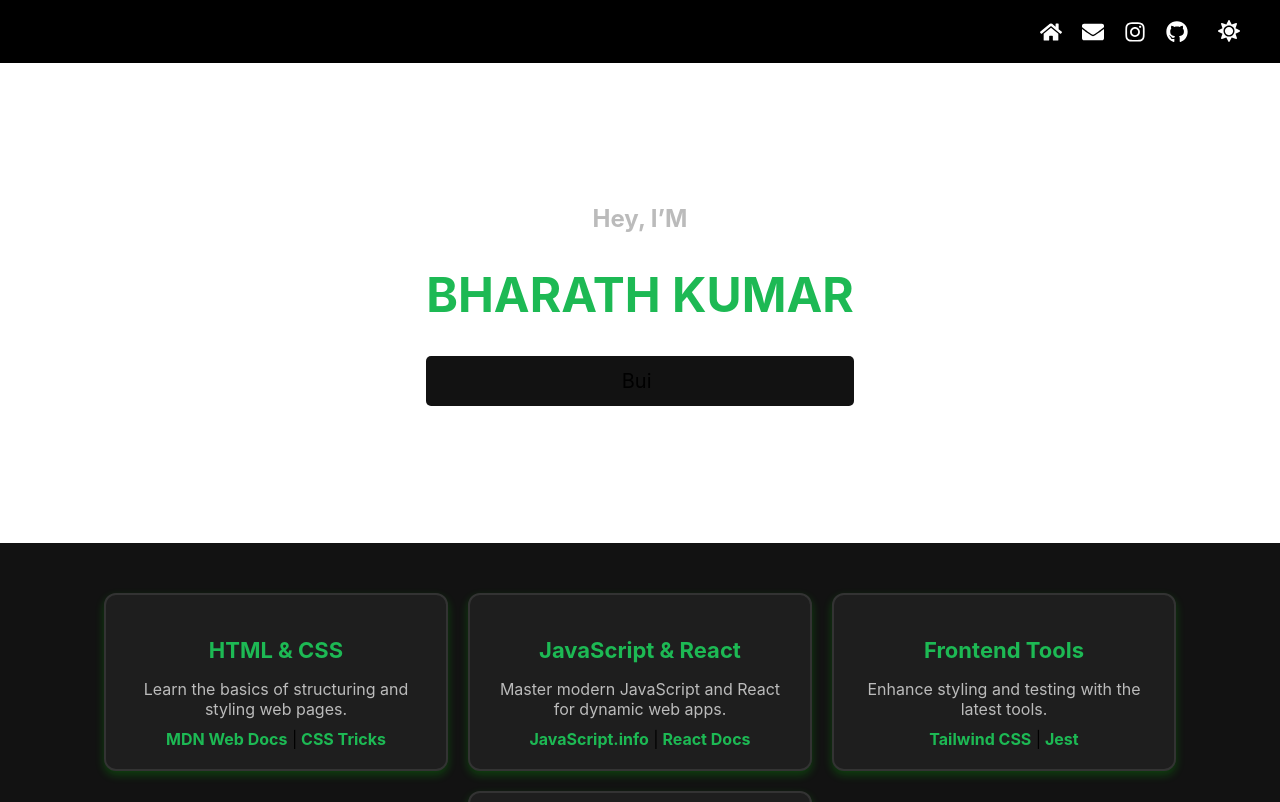
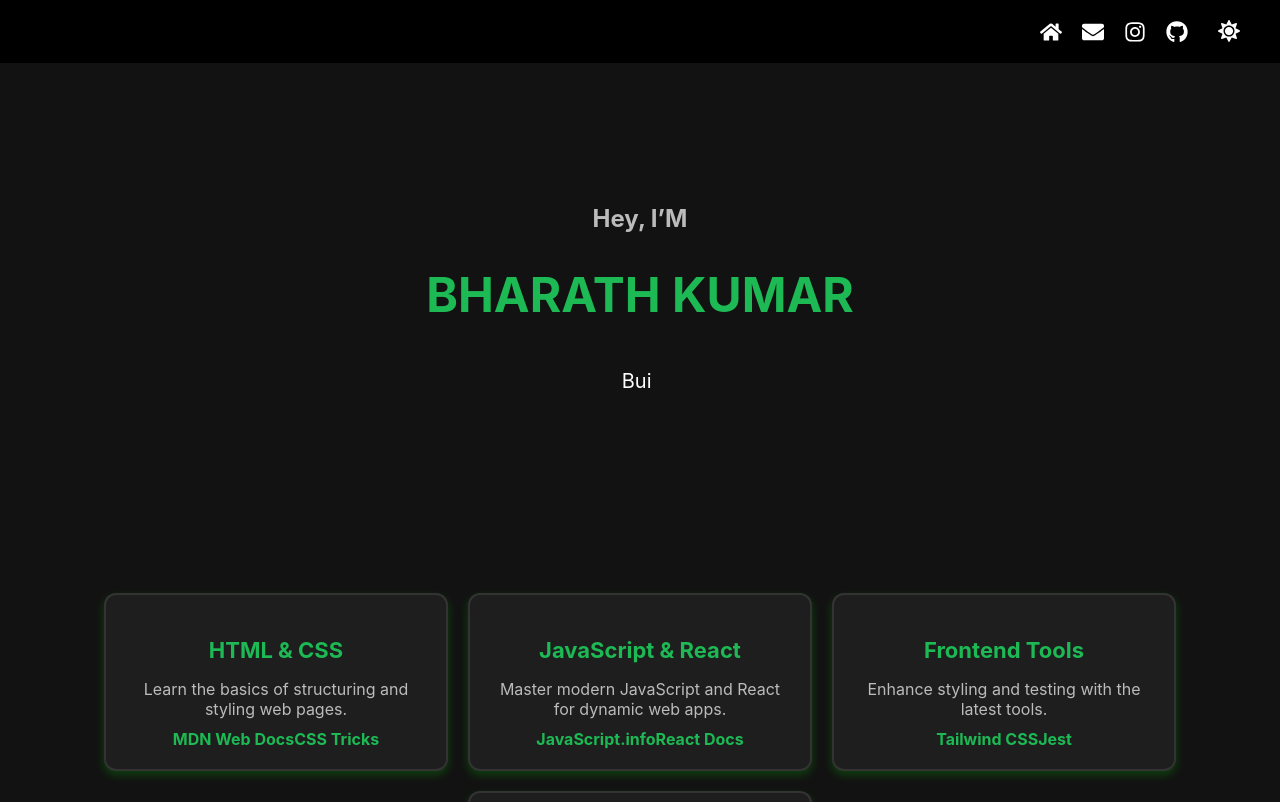
Before and after one commit to bharathkumar205/bharathkumar-Portfolio, a React (Create React App) app: page / in a window 1280 px wide. Shown: the top 802 px of the page. Built offline with nearby package versions, Linux system fonts and the light colour scheme.

Commit message:
Components are create

```diff
--- a/src/App.js
+++ b/src/App.js
@@ -1,11 +1,34 @@
-import logo from './logo.svg';
-import Blog from './blog.js';
+import "./App.css";
+import React, { useState, useEffect } from "react";
+import Navbar from "./components/Navbar";
+import MainContent from "./components/MainContent";
+import EducationSection from "./components/EducationSection";
 
 function App() {
+  // Theme state
+  const [theme, setTheme] = useState("dark");
+
+  // Load theme from localStorage
+  useEffect(() => {
+    const savedTheme = localStorage.getItem("theme") || "dark";
+    setTheme(savedTheme);
+    document.body.className = savedTheme;
+  }, []);
+
+  // Toggle theme function
+  const toggleTheme = () => {
+    const newTheme = theme === "dark" ? "light" : "dark";
+    setTheme(newTheme);
+    document.body.className = newTheme;
+    localStorage.setItem("theme", newTheme);
+  };
+
   return (
-    <div className="App">
-      <Blog/>
-    </div>
+    <>
+      <Navbar theme={theme} toggleTheme={toggleTheme} />
+      <MainContent />
+      <EducationSection />
+    </>
   );
 }
 
--- a/src/blog.js
+++ /dev/null
@@ -1,103 +0,0 @@
-import "./App.css";
-import React, { useState, useEffect } from "react";
-import { FaHome, FaEnvelope, FaInstagram, FaGithub, FaSun, FaMoon } from "react-icons/fa";
-import { TypeAnimation } from "react-type-animation";
-
-function Blog() {
-  // Theme state
-  const [theme, setTheme] = useState("dark");
-
-  // Load theme from localStorage
-  useEffect(() => {
-    const savedTheme = localStorage.getItem("theme");
-    if (savedTheme) {
-      setTheme(savedTheme);
-      document.body.className = savedTheme;
-    }
-  }, []);
-
-  // Toggle theme function
-  const toggleTheme = () => {
-    const newTheme = theme === "dark" ? "light" : "dark";
-    setTheme(newTheme);
-    document.body.className = newTheme;
-    localStorage.setItem("theme", newTheme);
-  };
-
-  return (
-    <>
-      {/* Navbar */}
-      <nav className="navbar">
-        <div className="nav-container">
-          <ul className="nav-links">
-            <li><a href="#home"><FaHome /></a></li>
-            <li><a href="#contact"><FaEnvelope /></a></li>
-            <li><a href="https://www.instagram.com/bharath_2k5"><FaInstagram /></a></li>
-            <li><a href="https://github.com/bharathkumar205"><FaGithub /></a></li>
-          </ul>
-
-          {/* Theme Toggle Button */}
-          <button className="theme-toggle-btn" onClick={toggleTheme}>
-            {theme === "dark" ? <FaSun /> : <FaMoon />}
-          </button>
-        </div>
-      </nav>
-
-
-      {/* Main Content */}
-      <div className="main-content">
-        <div className="text-content">
-          <h3>Hey, I’M</h3>
-          <h1>BHARATH KUMAR</h1>
-          <p className="typing-text">
-            <TypeAnimation
-              sequence={[
-                "A Frontend focused Web Developer...",
-                2000,
-                "Building the Frontend of Websites & Web Applications...",
-                2000,
-                "That leads to the success of the overall project.",
-                2000,
-              ]}
-              speed={50}
-              repeat={Infinity}
-            />
-          </p>
-        </div>
-      </div>
-
-      {/* Education Section */}
-      <div className="education-section">
-        <div className="education-card">
-          <h3>HTML & CSS</h3>
-          <p>Learn the basics of structuring and styling web pages.</p>
-          <a href="https://developer.mozilla.org/en-US/docs/Web/HTML">MDN Web Docs</a> |
-          <a href="https://css-tricks.com/"> CSS Tricks</a>
-        </div>
-
-        <div className="education-card">
-          <h3>JavaScript & React</h3>
-          <p>Master modern JavaScript and React for dynamic web apps.</p>
-          <a href="https://javascript.info/">JavaScript.info</a> |
-          <a href="https://react.dev/"> React Docs</a>
-        </div>
-
-        <div className="education-card">
-          <h3>Frontend Tools</h3>
-          <p>Enhance styling and testing with the latest tools.</p>
-          <a href="https://tailwindcss.com/">Tailwind CSS</a> |
-          <a href="https://jestjs.io/"> Jest</a>
-        </div>
-
-        <div className="education-card">
-          <h3>Projects & Practice</h3>
-          <p>Improve skills by building real-world projects.</p>
-          <a href="https://frontendmentor.io/">Frontend Mentor</a> |
-          <a href="https://www.codewars.com/"> CodeWars</a>
-        </div>
-      </div>
-    </>
-  );
-}
-
-export default Blog;
--- /dev/null
+++ b/src/components/EducationSection.js
@@ -0,0 +1,56 @@
+import React from "react";
+
+const educationData = [
+  {
+    title: "HTML & CSS",
+    description: "Learn the basics of structuring and styling web pages.",
+    links: [
+      { url: "https://developer.mozilla.org/en-US/docs/Web/HTML", text: "MDN Web Docs" },
+      { url: "https://css-tricks.com/", text: "CSS Tricks" }
+    ]
+  },
+  {
+    title: "JavaScript & React",
+    description: "Master modern JavaScript and React for dynamic web apps.",
+    links: [
+      { url: "https://javascript.info/", text: "JavaScript.info" },
+      { url: "https://react.dev/", text: "React Docs" }
+    ]
+  },
+  {
+    title: "Frontend Tools",
+    description: "Enhance styling and testing with the latest tools.",
+    links: [
+      { url: "https://tailwindcss.com/", text: "Tailwind CSS" },
+      { url: "https://jestjs.io/", text: "Jest" }
+    ]
+  },
+  {
+    title: "Projects & Practice",
+    description: "Improve skills by building real-world projects.",
+    links: [
+      { url: "https://frontendmentor.io/", text: "Frontend Mentor" },
+      { url: "https://www.codewars.com/", text: "CodeWars" }
+    ]
+  }
+];
+
+const EducationSection = () => {
+  return (
+    <div className="education-section">
+      {educationData.map((item, index) => (
+        <div className="education-card" key={index}>
+          <h3>{item.title}</h3>
+          <p>{item.description}</p>
+          {item.links.map((link, i) => (
+            <a key={i} href={link.url} target="_blank" rel="noopener noreferrer">
+              {link.text}
+            </a>
+          ))}
+        </div>
+      ))}
+    </div>
+  );
+};
+
+export default EducationSection;
--- /dev/null
+++ b/src/components/MainContent.js
@@ -0,0 +1,29 @@
+import React from "react";
+import { TypeAnimation } from "react-type-animation";
+
+const MainContent = () => {
+  return (
+    <div className="main-content">
+      <div className="text-content">
+        <h3>Hey, I’M</h3>
+        <h1>BHARATH KUMAR</h1>
+        <p className="typing-text">
+          <TypeAnimation
+            sequence={[
+              "A Frontend focused Web Developer...",
+              2000,
+              "Building the Frontend of Websites & Web Applications...",
+              2000,
+              "That leads to the success of the overall project.",
+              2000,
+            ]}
+            speed={50}
+            repeat={Infinity}
+          />
+        </p>
+      </div>
+    </div>
+  );
+};
+
+export default MainContent;
--- /dev/null
+++ b/src/components/Navbar.js
@@ -0,0 +1,23 @@
+import React from "react";
+import { FaHome, FaEnvelope, FaInstagram, FaGithub } from "react-icons/fa";
+import ThemeToggle from "./ThemeToggle";
+
+const Navbar = ({ theme, toggleTheme }) => {
+  return (
+    <nav className="navbar">
+      <div className="nav-container">
+        <ul className="nav-links">
+          <li><a href="#home"><FaHome /></a></li>
+          <li><a href="#contact"><FaEnvelope /></a></li>
+          <li><a href="https://www.instagram.com/bharath_2k5"><FaInstagram /></a></li>
+          <li><a href="https://github.com/bharathkumar205"><FaGithub /></a></li>
+        </ul>
+
+        {/* Theme Toggle Button */}
+        <ThemeToggle theme={theme} toggleTheme={toggleTheme} />
+      </div>
+    </nav>
+  );
+};
+
+export default Navbar;
--- /dev/null
+++ b/src/components/ThemeToggle.js
@@ -0,0 +1,12 @@
+import React from "react";
+import { FaSun, FaMoon } from "react-icons/fa";
+
+const ThemeToggle = ({ theme, toggleTheme }) => {
+  return (
+    <button className="theme-toggle-btn" onClick={toggleTheme}>
+      {theme === "dark" ? <FaSun /> : <FaMoon />}
+    </button>
+  );
+};
+
+export default ThemeToggle;
```
